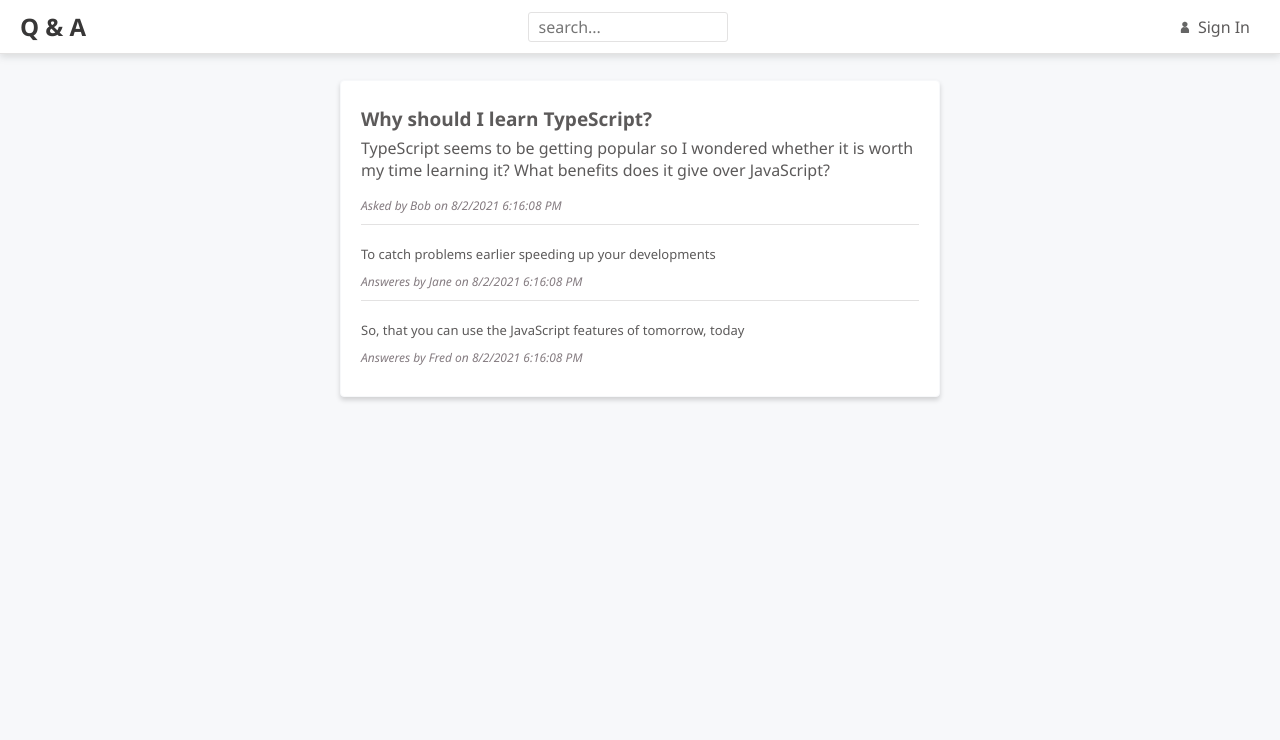
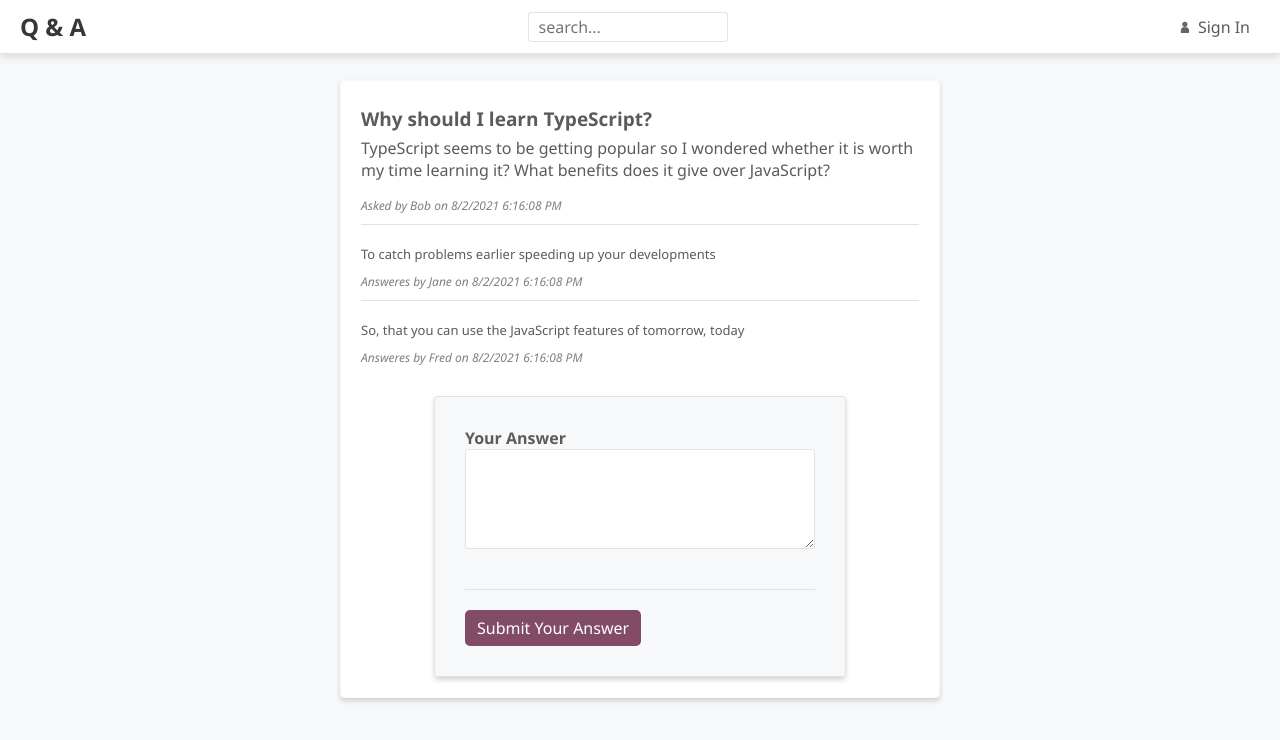
Before and after one commit to AV-Felipe/Learning-React, a React (Create React App) app: page /questions/1 in a window 1280 px wide. Shown: the top 740 px of the page. Built offline with nearby package versions, Linux system fonts and the light colour scheme.

Commit message:
adding validation rules to the forms

```diff
--- a/src/pages/AskPage.tsx
+++ b/src/pages/AskPage.tsx
@@ -8,6 +8,7 @@
   FieldTextArea,
   FormButtonContainer,
   PrimaryButton,
+  FieldError,
 } from '../Styles';
 import { useForm } from 'react-hook-form';
 
@@ -18,18 +19,48 @@
 };
 
 export const AskPage = () => {
-  const { register } = useForm<FormData>();
+  const {
+    register,
+    formState: { errors },
+  } = useForm<FormData>({ mode: 'onBlur' });
   return (
     <Page title="Ask a question">
       <form>
         <Fieldset>
           <FieldContainer>
             <FieldLabel htmlFor="title">Title</FieldLabel>
-            <FieldInput id="title" type="text" {...register('title')} />
+            <FieldInput
+              id="title"
+              type="text"
+              {...register('title', {
+                required: true,
+                minLength: 10,
+              })}
+            />
+            {errors.title && errors.title.type === 'required' && (
+              <FieldError>You must enter the question title</FieldError>
+            )}
+            {errors.title && errors.title.type === 'minLength' && (
+              <FieldError>The title must be at least 10 characters</FieldError>
+            )}
           </FieldContainer>
           <FieldContainer>
             <FieldLabel htmlFor="content">Content</FieldLabel>
-            <FieldTextArea id="content" {...register('content')} />
+            <FieldTextArea
+              id="content"
+              {...register('content', {
+                required: true,
+                minLength: 50,
+              })}
+            />
+            {errors.content && errors.content.type === 'required' && (
+              <FieldError>You must enter the question content</FieldError>
+            )}
+            {errors.content && errors.content.type === 'minLength' && (
+              <FieldError>
+                The content must be at least 50 characters
+              </FieldError>
+            )}
           </FieldContainer>
           <FormButtonContainer>
             <PrimaryButton type="submit">Submit Your Question</PrimaryButton>
--- a/src/pages/QuestionPage.tsx
+++ b/src/pages/QuestionPage.tsx
@@ -1,6 +1,17 @@
 /**@jsxImportSource @emotion/react */
 import { css } from '@emotion/react';
-import { gray3, gray6 } from '../Styles';
+import {
+  gray3,
+  gray6,
+  Fieldset,
+  FieldContainer,
+  FieldLabel,
+  FieldTextArea,
+  FormButtonContainer,
+  PrimaryButton,
+  FieldError,
+} from '../Styles';
+import { useForm } from 'react-hook-form';
 import React from 'react';
 import { Page } from '../Page';
 import { useParams } from 'react-router-dom';
@@ -9,7 +20,17 @@
 import { number } from 'yargs';
 import { AnswerList } from '../AnswerList';
 
+type FormData = {
+  content: string;
+};
+
 export const QuestionPage = () => {
+  const {
+    register,
+    formState: { errors },
+  } = useForm<FormData>({
+    mode: 'onBlur',
+  });
   //hook para obter um question data vindo da função getQuestion do componente QuestionData, iniciado como null
   const [question, setQuestion] = React.useState<QuestionData | null>(null);
 
@@ -73,6 +94,37 @@
                 ${question.created.toLocaleTimeString()}`}
             </div>
             <AnswerList data={question.answers} />
+            <form
+              css={css`
+                margin-top: 20px;
+              `}
+            >
+              <Fieldset>
+                <FieldContainer>
+                  <FieldLabel htmlFor="content">Your Answer</FieldLabel>
+                  <FieldTextArea
+                    id="content"
+                    {...register('content', {
+                      required: true,
+                      minLength: 50,
+                    })}
+                  />
+                  {errors.content && errors.content.type === 'required' && (
+                    <FieldError>You must enter the answer</FieldError>
+                  )}
+                  {errors.content && errors.content.type === 'minLength' && (
+                    <FieldError>
+                      The content must be at least 50 characters
+                    </FieldError>
+                  )}
+                </FieldContainer>
+                <FormButtonContainer>
+                  <PrimaryButton type="submit">
+                    Submit Your Answer
+                  </PrimaryButton>
+                </FormButtonContainer>
+              </Fieldset>
+            </form>
           </React.Fragment>
         )}
       </div>
```
